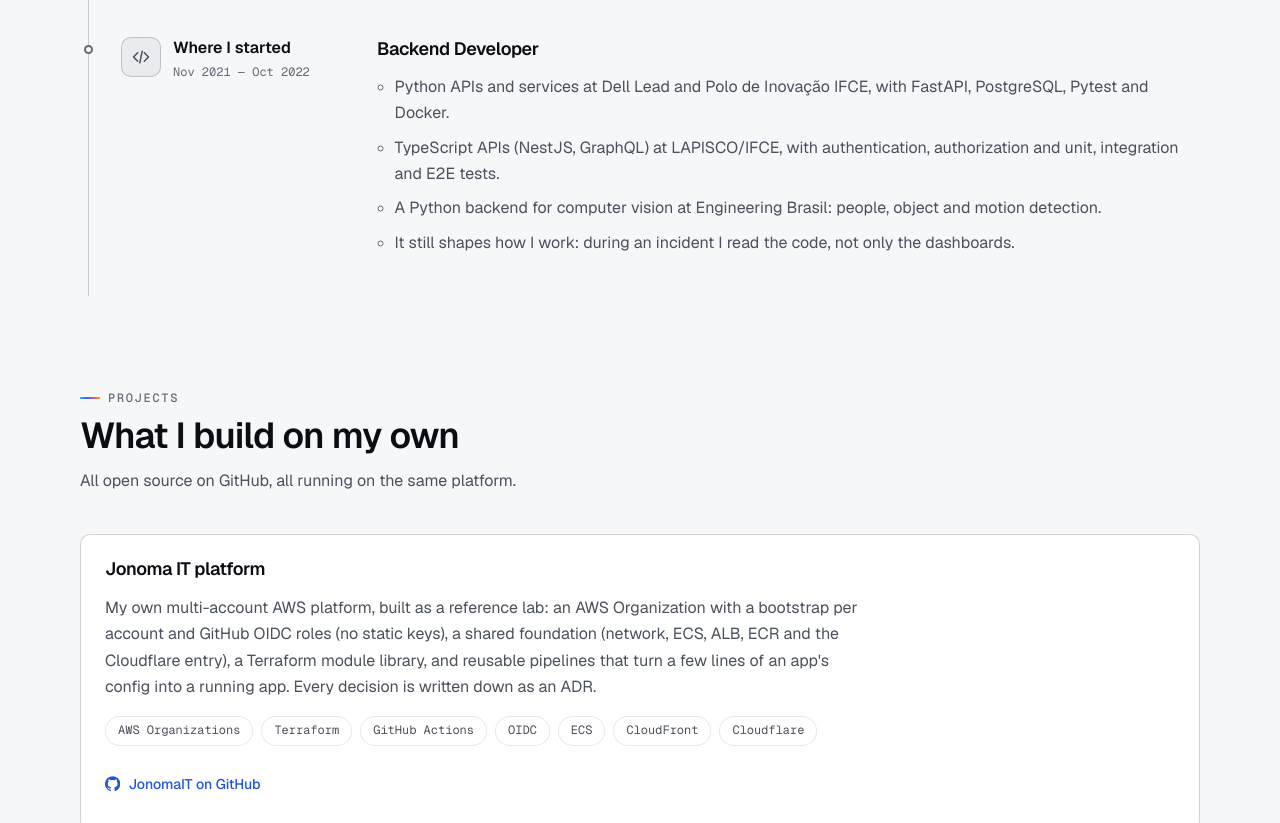
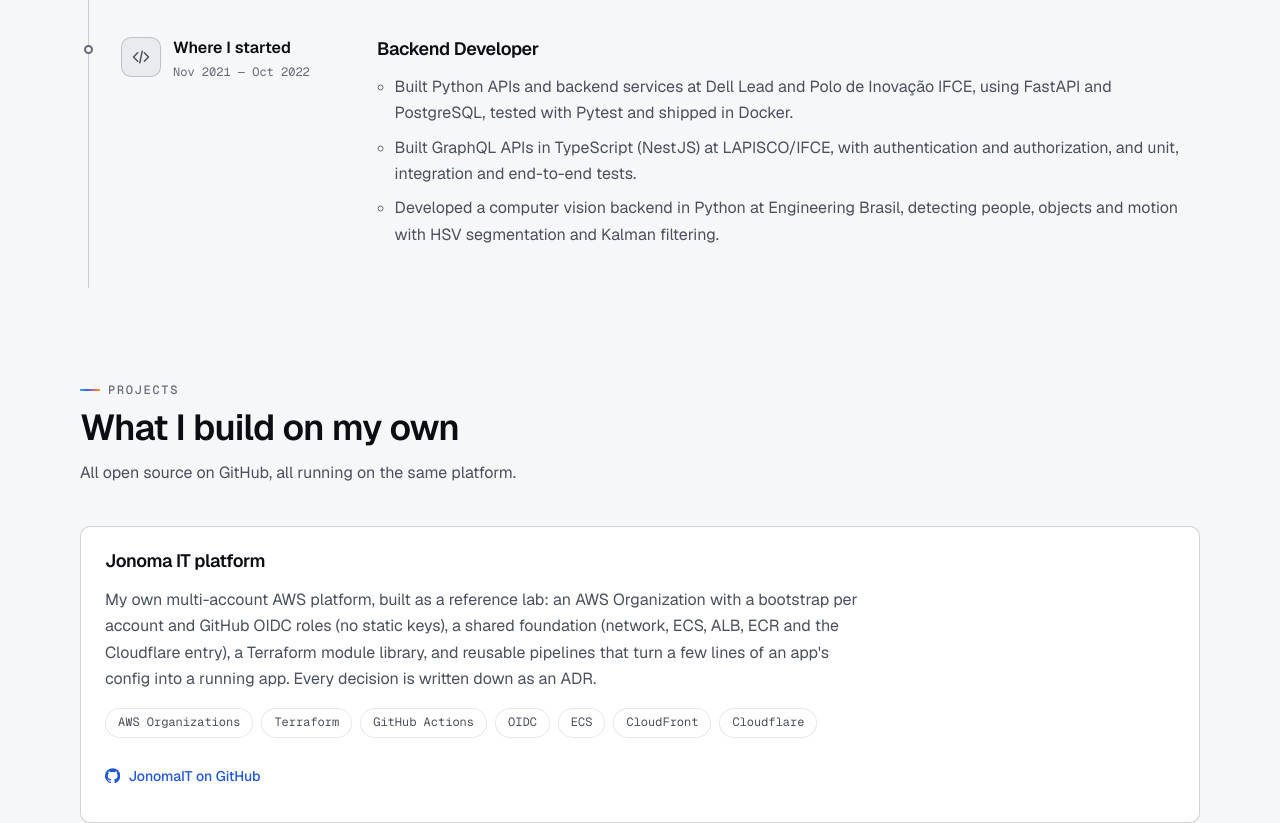
Before and after one commit to JonomaIT/web-joshuel, a plain HTML site: page site/index.html in a window 1280 px wide. Shown: the part 1953-2776 px from the top of the page. Drawn offline with Linux system fonts and the light colour scheme.

Commit message:
feat(ui): tighter "Where I started" points (S2, criterion 5)
The three points now share one shape, a verb, what was built, where and
with what, all taken from the résumé (including the HSV segmentation and
Kalman filtering at Engineering Brasil). The loose reflection about
reading the code during incidents moves to About me, where it belongs to
the story rather than to a list of work.

Co-Authored-By: Claude Opus 5.5 <noreply@anthropic.com>

```diff
--- a/site/index.html
+++ b/site/index.html
@@ -207,10 +207,9 @@
             <div class="job__body">
               <h3 class="job__role">Backend Developer</h3>
               <ul class="job__points">
-                <li>Python APIs and services at Dell Lead and Polo de Inovação IFCE, with FastAPI, PostgreSQL, Pytest and Docker.</li>
-                <li>TypeScript APIs (NestJS, GraphQL) at LAPISCO/IFCE, with authentication, authorization and unit, integration and E2E tests.</li>
-                <li>A Python backend for computer vision at Engineering Brasil: people, object and motion detection.</li>
-                <li>It still shapes how I work: during an incident I read the code, not only the dashboards.</li>
+                <li>Built Python APIs and backend services at Dell Lead and Polo de Inovação IFCE, using FastAPI and PostgreSQL, tested with Pytest and shipped in Docker.</li>
+                <li>Built GraphQL APIs in TypeScript (NestJS) at LAPISCO/IFCE, with authentication and authorization, and unit, integration and end-to-end tests.</li>
+                <li>Developed a computer vision backend in Python at Engineering Brasil, detecting people, objects and motion with HSV segmentation and Kalman filtering.</li>
               </ul>
             </div>
           </li>
@@ -271,7 +270,7 @@
         <div class="about__copy reveal">
           <span class="eyebrow">About</span>
           <h2 class="section__title" id="about-title">About me</h2>
-          <p>I live in Fortaleza, in the northeast of Brazil. I started in tech in 2021 as a backend developer and moved into infrastructure a year later, and I have been keeping production running ever since.</p>
+          <p>I live in Fortaleza, in the northeast of Brazil. I started in tech in 2021 as a backend developer and moved into infrastructure a year later. Those first years still shape how I work: during an incident, I read the code, not only the dashboards.</p>
           <p>Outside work I build Jonoma IT, my own AWS platform, and I'm studying for a teaching degree in computing at UECE. I also practice my English with a study site I built for it.</p>
           <!-- TODO(sobre): fatos pessoais do usuário (o que gosta de fazer etc.), até ~90 palavras no total. -->
         </div>
```
